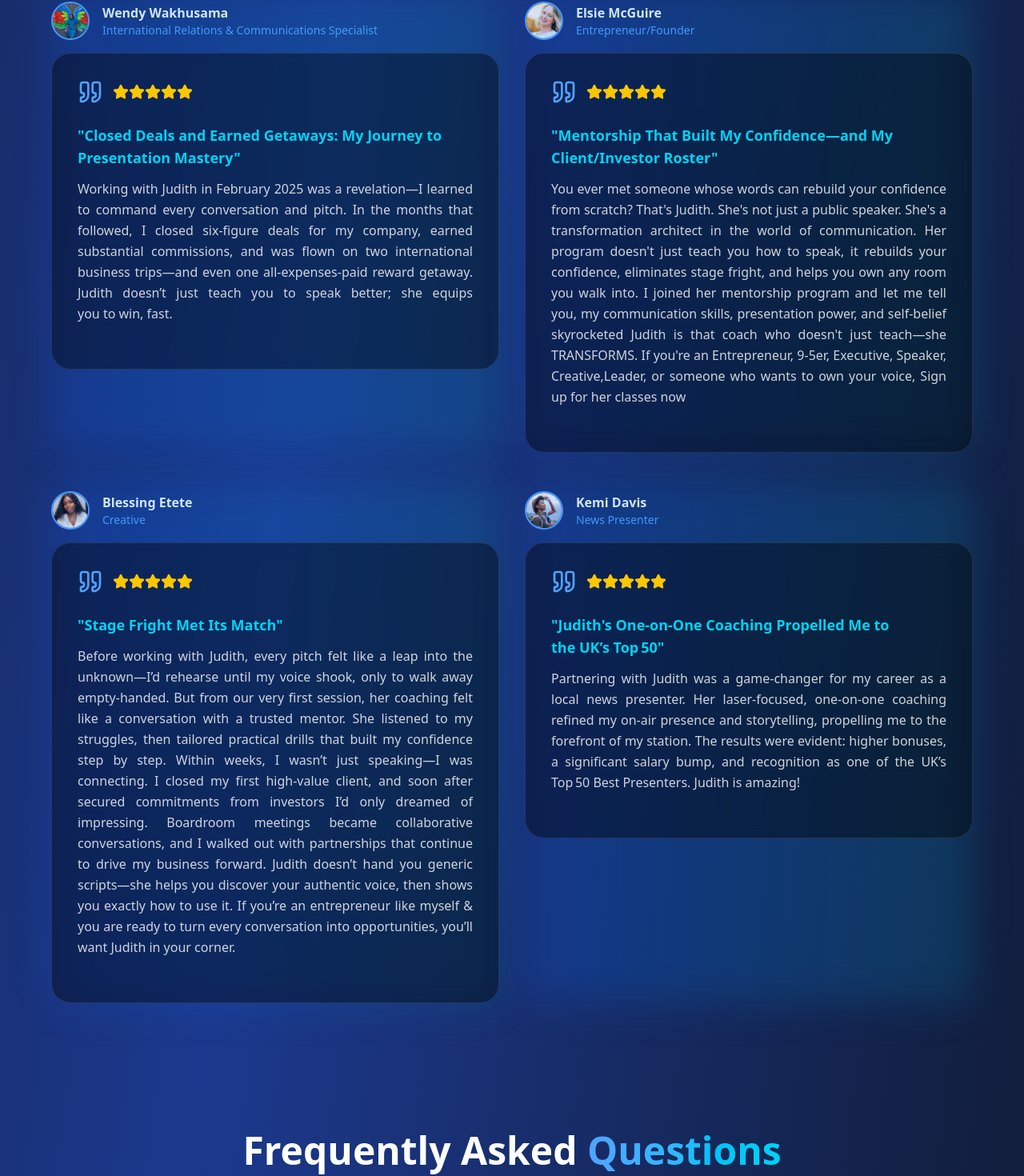
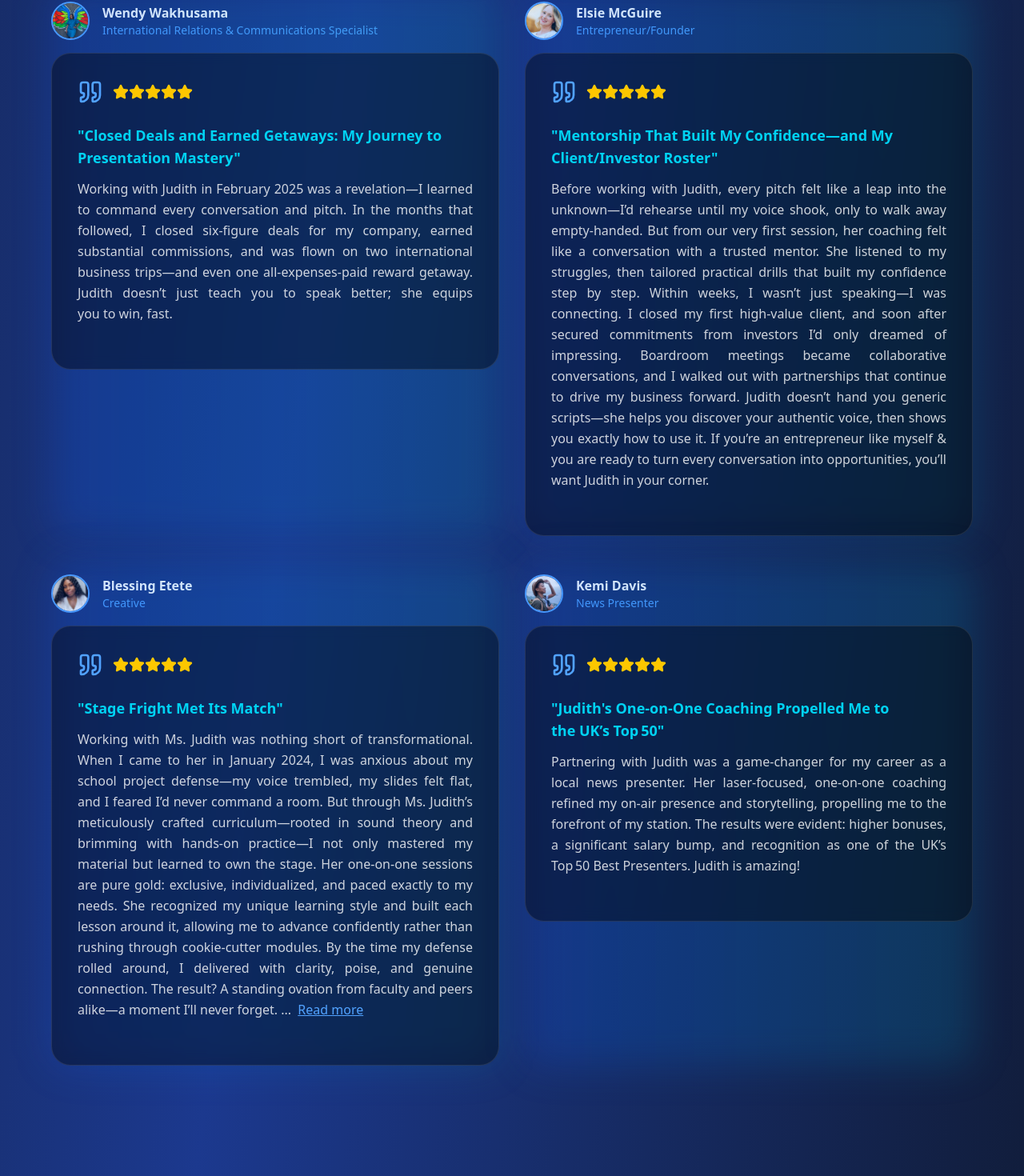
Before and after one commit to rdghostmann/Speak10xbetter, a Next.js app: page / in a window 1280 px wide. Shown: the part 6244-7714 px from the top of the page at 80% size. Built offline with nearby package versions, Linux system fonts and the light colour scheme.

Commit message:
Added testimonial fix

```diff
--- a/components/Testimonials/Testimonials.jsx
+++ b/components/Testimonials/Testimonials.jsx
@@ -119,17 +119,12 @@ PS: Sincere appreciation to Judith Ifezue, she doesn’t just teach but provides
     {
       name: "Elsie McGuire",
       role: "Entrepreneur/Founder",
-      content: `
+      content: `Before working with Judith, every pitch felt like a leap into the unknown—I’d rehearse until my voice shook, only to walk away empty‑handed. But from our very first session, her coaching felt like a conversation with a trusted mentor. She listened to my struggles, then tailored practical drills that built my confidence step by step.
 
-You ever met someone whose words can rebuild your confidence from scratch?
-That's Judith.
+Within weeks, I wasn’t just speaking—I was connecting. I closed my first high‑value client, and soon after secured commitments from investors I’d only dreamed of impressing. Boardroom meetings became collaborative conversations, and I walked out with partnerships that continue to drive my business forward.
 
-She's not just a public speaker. She's a transformation architect in the world of communication. Her program doesn't just teach you how to speak, it rebuilds your confidence, eliminates stage fright, and helps you own any room you walk into.
+Judith doesn’t hand you generic scripts—she helps you discover your authentic voice, then shows you exactly how to use it. If you’re an entrepreneur like myself & you are ready to turn every conversation into opportunities, you’ll want Judith in your corner.
 
-I joined her mentorship program and let me tell you, my communication skills, presentation power, and self-belief skyrocketed
-
-Judith is that coach who doesn't just teach—she TRANSFORMS.
-If you're an Entrepreneur, 9-5er, Executive, Speaker, Creative,Leader, or someone who wants to own your voice, Sign up for her classes now
       `,
       highlight: "Mentorship That Built My Confidence—and My Client/Investor Roster",
       img: "/elsie.jpg",
@@ -138,11 +133,11 @@ If you're an Entrepreneur, 9-5er, Executive, Speaker, Creative,Leader, or someon
       name: "Blessing Etete",
       role: "Creative",
       content: `
-     Before working with Judith, every pitch felt like a leap into the unknown—I’d rehearse until my voice shook, only to walk away empty‑handed. But from our very first session, her coaching felt like a conversation with a trusted mentor. She listened to my struggles, then tailored practical drills that built my confidence step by step.
+     Working with Ms. Judith was nothing short of transformational. When I came to her in January 2024, I was anxious about my school project defense—my voice trembled, my slides felt flat, and I feared I’d never command a room. But through Ms. Judith’s meticulously crafted curriculum—rooted in sound theory and brimming with hands‑on practice—I not only mastered my material but learned to own the stage. Her one‑on‑one sessions are pure gold: exclusive, individualized, and paced exactly to my needs. She recognized my unique learning style and built each lesson around it, allowing me to advance confidently rather than rushing through cookie‑cutter modules.
 
-Within weeks, I wasn’t just speaking—I was connecting. I closed my first high‑value client, and soon after secured commitments from investors I’d only dreamed of impressing. Boardroom meetings became collaborative conversations, and I walked out with partnerships that continue to drive my business forward.
+By the time my defense rolled around, I delivered with clarity, poise, and genuine connection. The result? A standing ovation from faculty and peers alike—a moment I’ll never forget. What really sets Ms. Judith apart is her fearless mix of classic techniques (she’s a stickler for fundamentals) and forward‑thinking strategies (she’s always testing new approaches). She’s as adept at fine‑tuning your vocal delivery as she is at challenging mindsets, pushing you beyond self‑imposed limits while keeping it practical and goal‑oriented.
 
-Judith doesn’t hand you generic scripts—she helps you discover your authentic voice, then shows you exactly how to use it. If you’re an entrepreneur like myself & you are ready to turn every conversation into opportunities, you’ll want Judith in your corner.
+If you’re serious about transforming your communication skills—whether it’s for a boardroom pitch, a classroom defense, or simply telling your own story—don’t settle for second best. Ms. Judith’s tailored 1:1 coaching, exclusive practice drills, and theoretical underpinnings ensure you get results, fast. Test & see why her clients rave that she’s not just a coach, but an outright game‑changer!!!!
       `,
       highlight: "Stage Fright Met Its Match",
       img: "/ms-judith.jpg",
```
